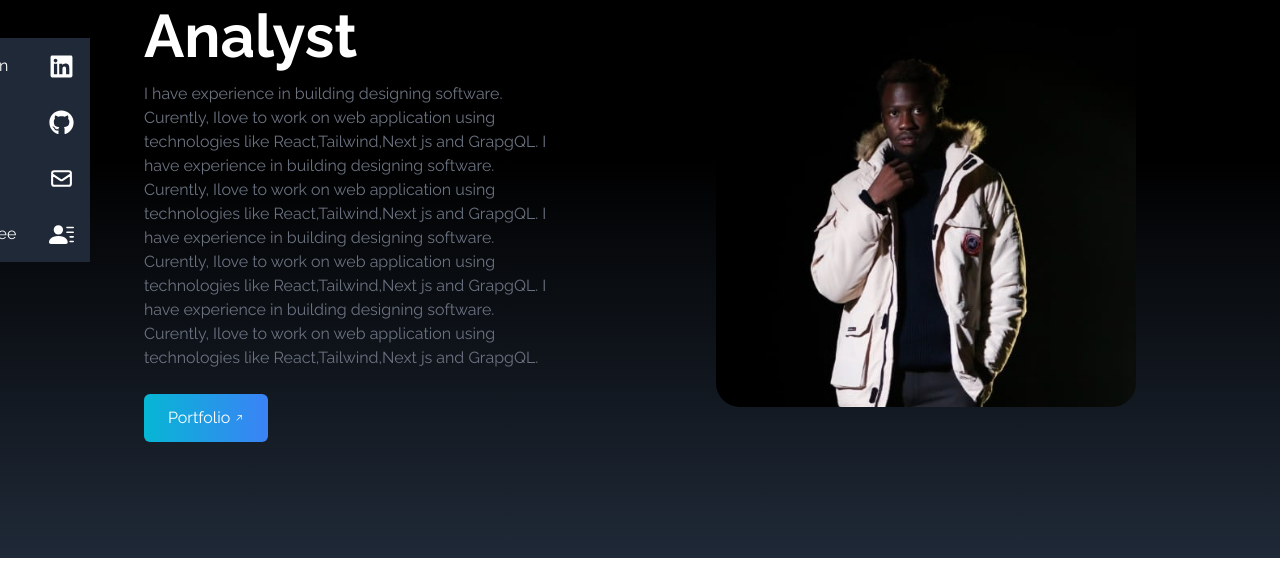
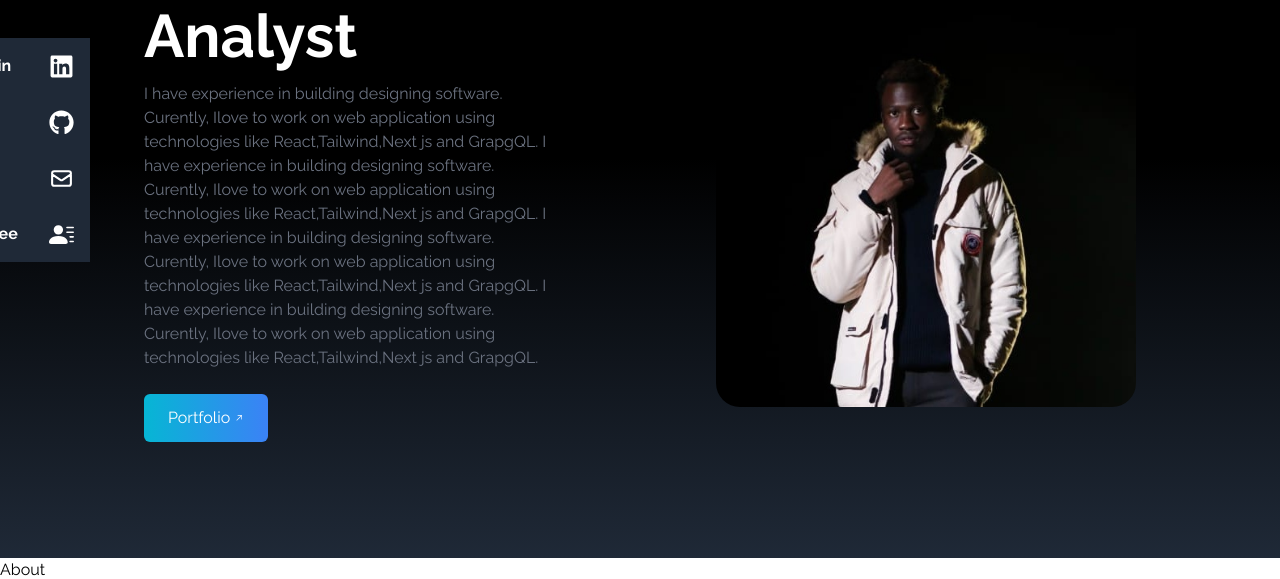
Before and after one commit to kayikalvin/portfolio, a React (Vite) app: page / in a window 1280 px wide. Shown: the part 242-821 px from the top of the page. Before the commit the page ends 800 px from the top, so only its background shows below. Built offline with nearby package versions, Linux system fonts and the light colour scheme.

Commit message:
minute changes

```diff
--- a/src/App.jsx
+++ b/src/App.jsx
@@ -1,3 +1,4 @@
+import About from "./components/About"
 import Home from "./components/Home"
 import Linksocial from "./components/Linksocial"
 import NavBar from "./components/NavBar"
@@ -10,6 +11,9 @@ function App() {
     <>
       <NavBar/>
       <Home/>
+      <About/>
+
+
       <Linksocial/>
 
     </>
--- /dev/null
+++ b/src/components/About.jsx
@@ -0,0 +1,9 @@
+import React from 'react'
+
+const About = () => {
+  return (
+    <div>About</div>
+  )
+}
+
+export default About
--- a/src/components/Linksocial.jsx
+++ b/src/components/Linksocial.jsx
@@ -62,7 +62,7 @@ const Linksocial = () => {
       <ul>
         {links.map(({id,child,href,style,download})=>(
           <li className={'flex justify-between items-center w-40 h-14 px-4 bg-gray-800 ml-[-70px] hover:ml-[-10px] hover:rounded-md duration-300'+ "" + style} >
-          <a href={href} className='flex justify-between items-center w-full text-white'
+          <a href={href} className='flex justify-between items-center w-full font-bold text-white'
           download={download}
           target='_blank'
           rel='noreferrer'
```
